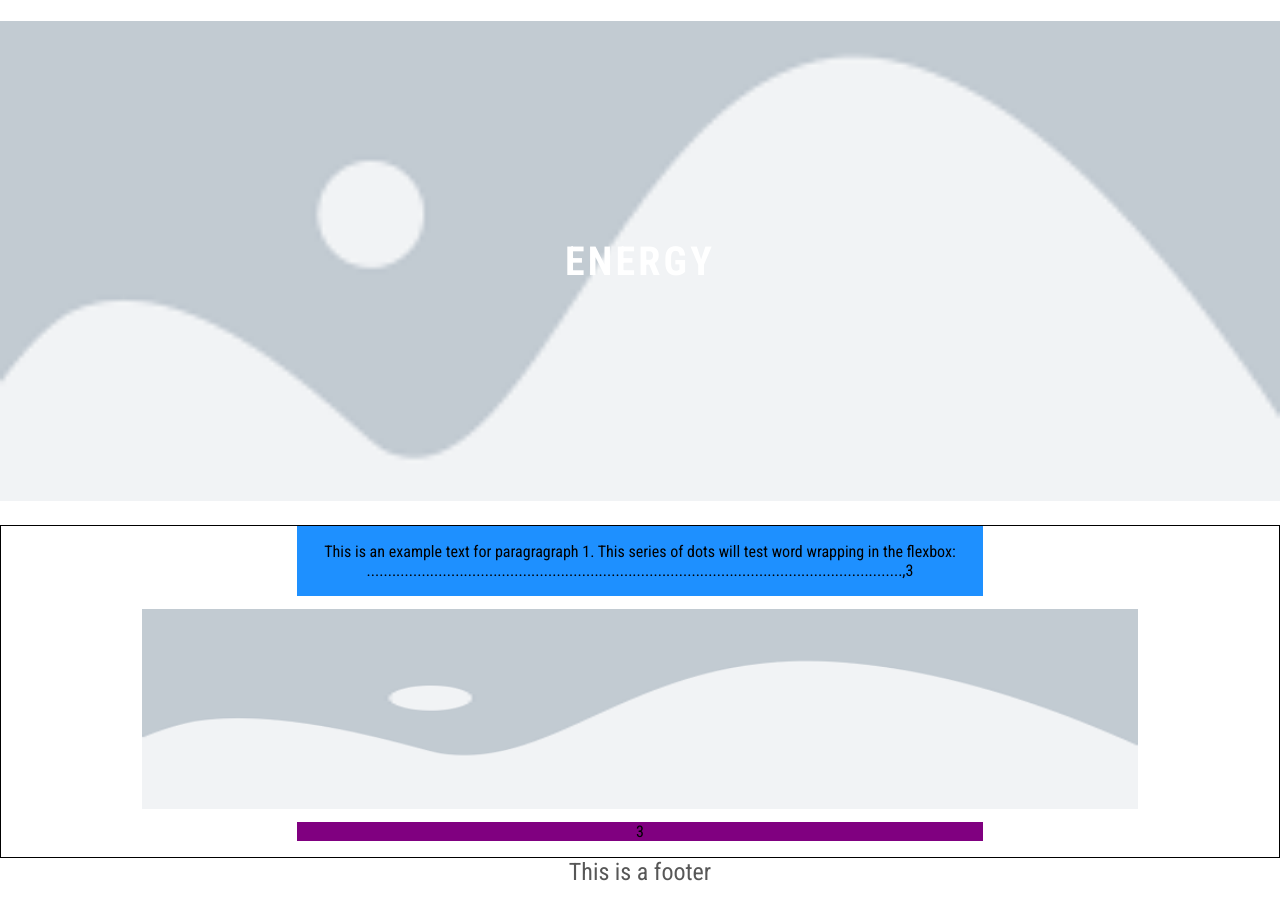
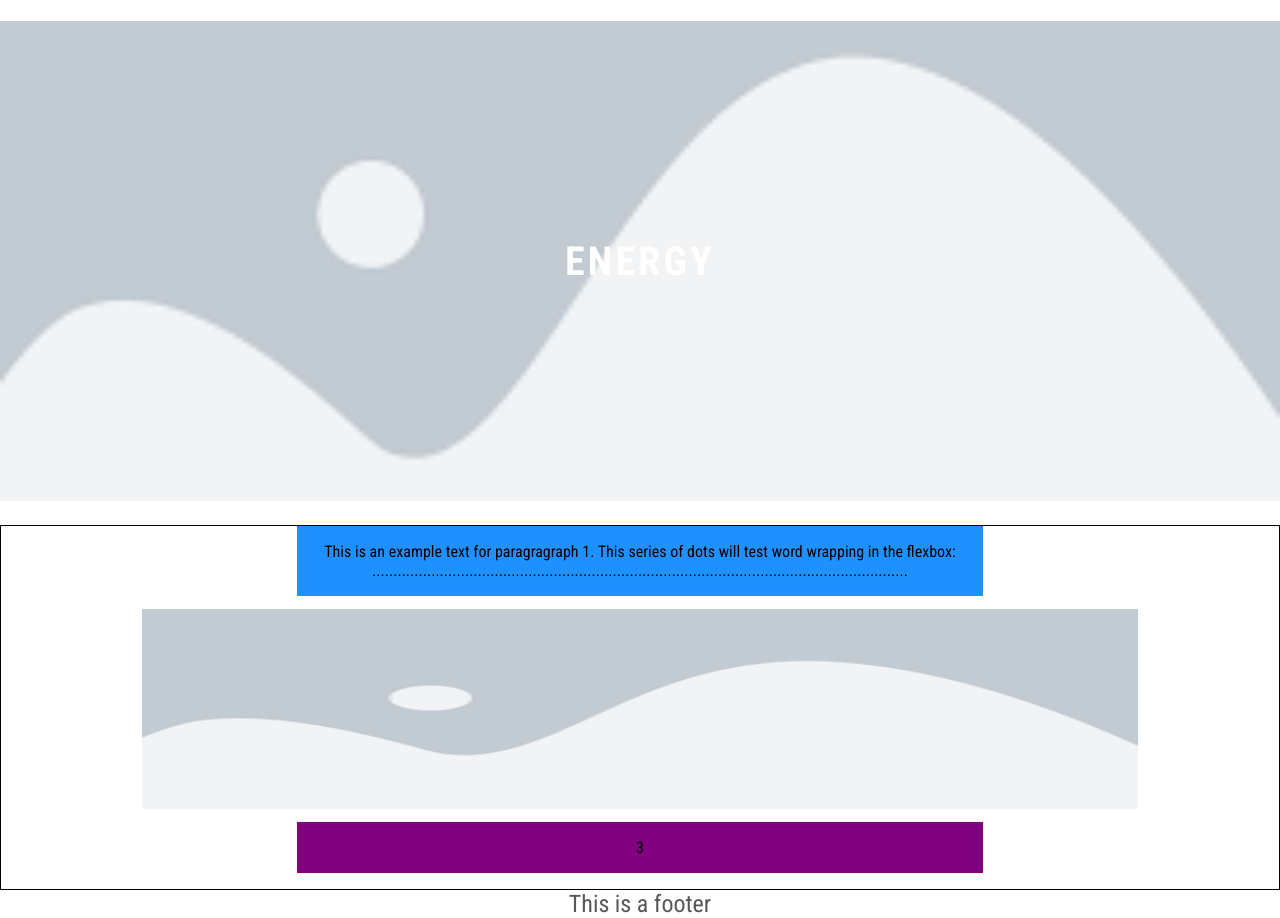
Before and after one commit to jamescorrett/WebDevUNSustainability, a website: page node-express/app/public/energy.html in a window 1280 px wide. Shown: the part 103-1021 px from the top of the page. Before the commit the page ends 989 px from the top, so only its background shows below. Drawn offline with Linux system fonts and the light colour scheme.

Commit message:
Short change:
Adds for loop loading from json into all textBox elements in main section for goals

```diff
--- a/node-express/app/public/energy.html
+++ b/node-express/app/public/energy.html
@@ -24,10 +24,10 @@
         <section class="video" id="video">
         </section>
 
-        <section class="main" id="energyMain">
+        <section class="main" id="main">
             <div class="textBox" id="box1"></div>
             <div class="imgBox" id="box2"></div>
-            <div class="textBox" id="box3">3</div>
+            <div class="textBox" id="box3"></div>
         </section>
 
     </main>
--- a/node-express/app/public/scripts/app.js
+++ b/node-express/app/public/scripts/app.js
@@ -171,10 +171,19 @@ document.addEventListener("DOMContentLoaded", () => {
         img.src = "/assets/placeholder.png";
         imgElement1.appendChild(img);
 
-        const paraElement1 = document.getElementById("box1");
-        const para = document.createElement("p");
-        paraElement1.appendChild(para);
-        para.textContent = responseData.energy.main[0].para;
+        //Appends data from json into main section textBox elements
+        const mainSection = document.getElementById("main");
+        var children = mainSection.children;
+        var x = 0;
+        for (var i = 0; i < children.length; i++) {
+          var tableChild = children[i];
+          if (tableChild.classList.contains("textBox")) {
+            const para = document.createElement("p");
+            tableChild.appendChild(para);
+            para.textContent = responseData.energy.main[0].para[x];
+            x++;
+          }
+        }
       }
       if (page === "team") {
       }
```
